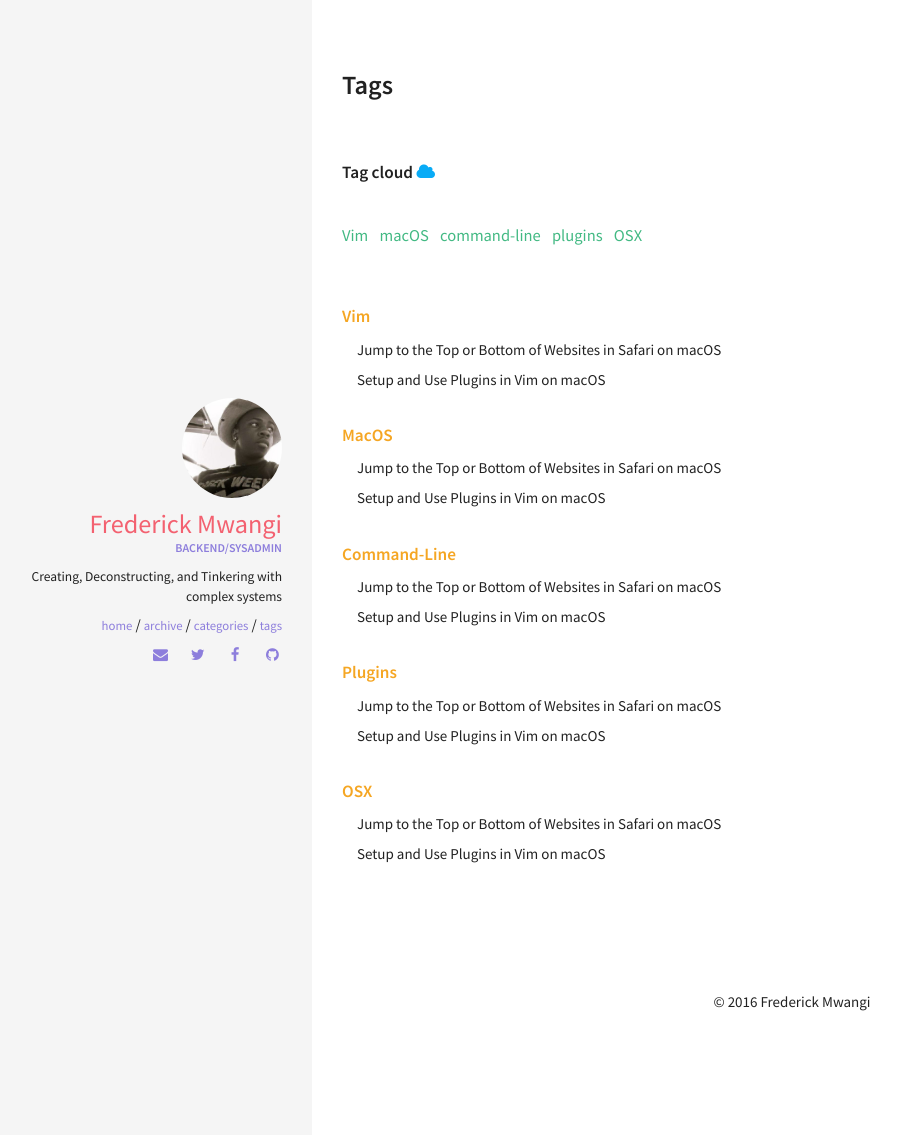
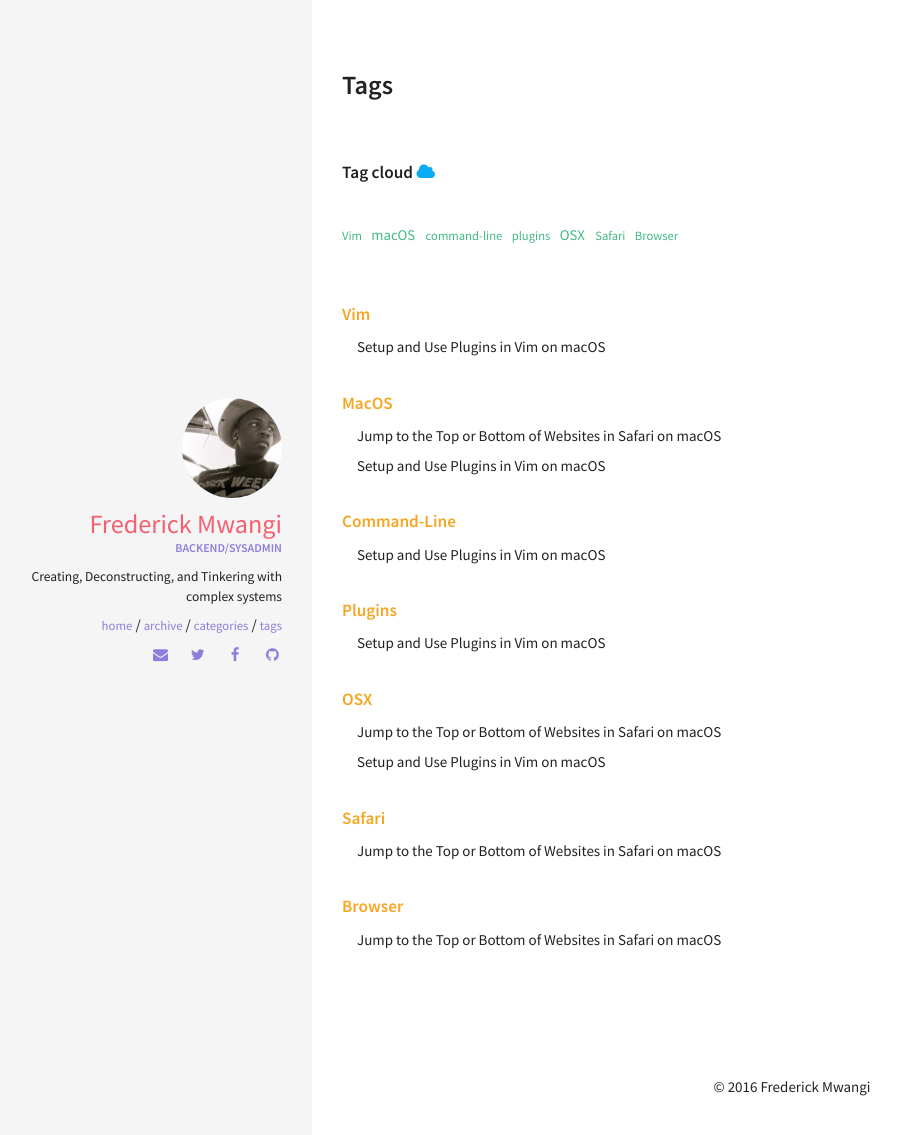
Before and after one commit to fredmwangi/fredmwangi.github.io, a Jekyll site: the page built from tags.html, in a window 1280 px wide. Shown: the top 1135 px of the page, without its empty margins (8-909 px from the left). Built offline with Jekyll 4.4.1, drawn with Linux system fonts in a browser that asks for light colours.

Commit message:
Update Post
Updated the tags for this post.

```diff
--- a/_posts/2016-11-9-jump-to-top-bottom-of-website-safari-macOS.md
+++ b/_posts/2016-11-9-jump-to-top-bottom-of-website-safari-macOS.md
@@ -3,6 +3,6 @@ layout: post
 title: Jump to the Top or Bottom of Websites in Safari on macOS
 date: 2016-11-09
 comments: true
-tags: [Vim, macOS, command-line, plugins, OSX]
+tags: [macOS, OSX, Safari, Browser]
 ---
 <video width="636" height="362" controls src="/img/assets-jump-to-top-bottom-safari.mov"></video>
```
